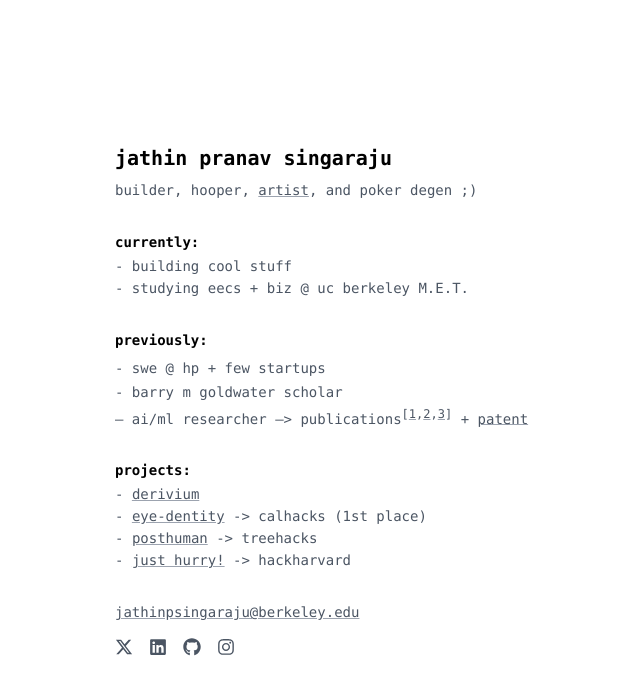
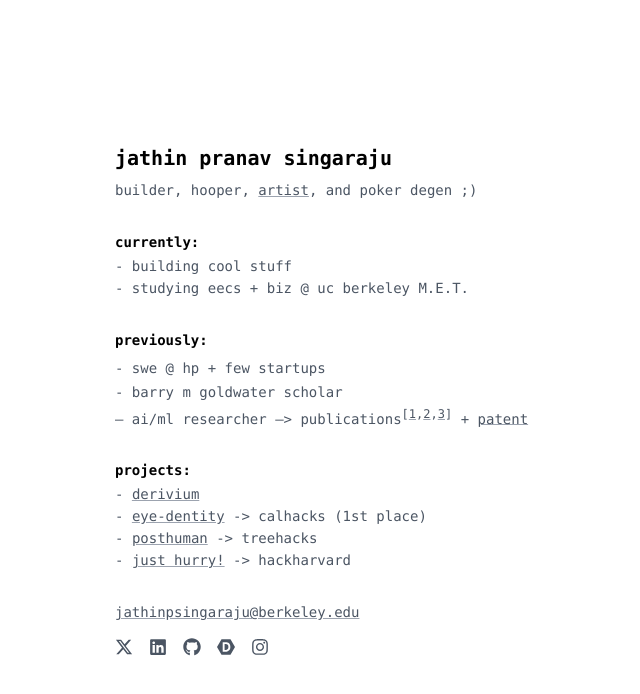
Before and after one commit to jpsingaraju/personal-website, a Next.js app: page / in a window 1280 px wide. Shown: the top 694 px of the page, without its empty margins (189-829 px from the left). Built offline with nearby package versions, Linux system fonts and the light colour scheme.

Commit message:
added devpost

```diff
--- a/app/page.js
+++ b/app/page.js
@@ -3,6 +3,7 @@
 import Link from "next/link";
 import { FaGithub, FaLinkedin, FaInstagram } from "react-icons/fa";
 import { FaXTwitter } from "react-icons/fa6";
+import { SiDevpost } from "react-icons/si";
 
 export default function Home() {
   return (
@@ -171,6 +172,14 @@ export default function Home() {
               <FaGithub size={18} />
             </Link>
             <Link
+              href="https://devpost.com/jpsingaraju"
+              className="text-gray-600 hover:text-indigo-700 transform hover:scale-105 transition-all duration-200"
+              target="_blank"
+              rel="noopener noreferrer"
+            >
+              <SiDevpost size={18} />
+            </Link>
+            <Link
               href="https://instagram.com/jpsingaraju"
               className="text-gray-600 hover:text-pink-600 transform hover:scale-105 transition-all duration-200"
               target="_blank"
```
